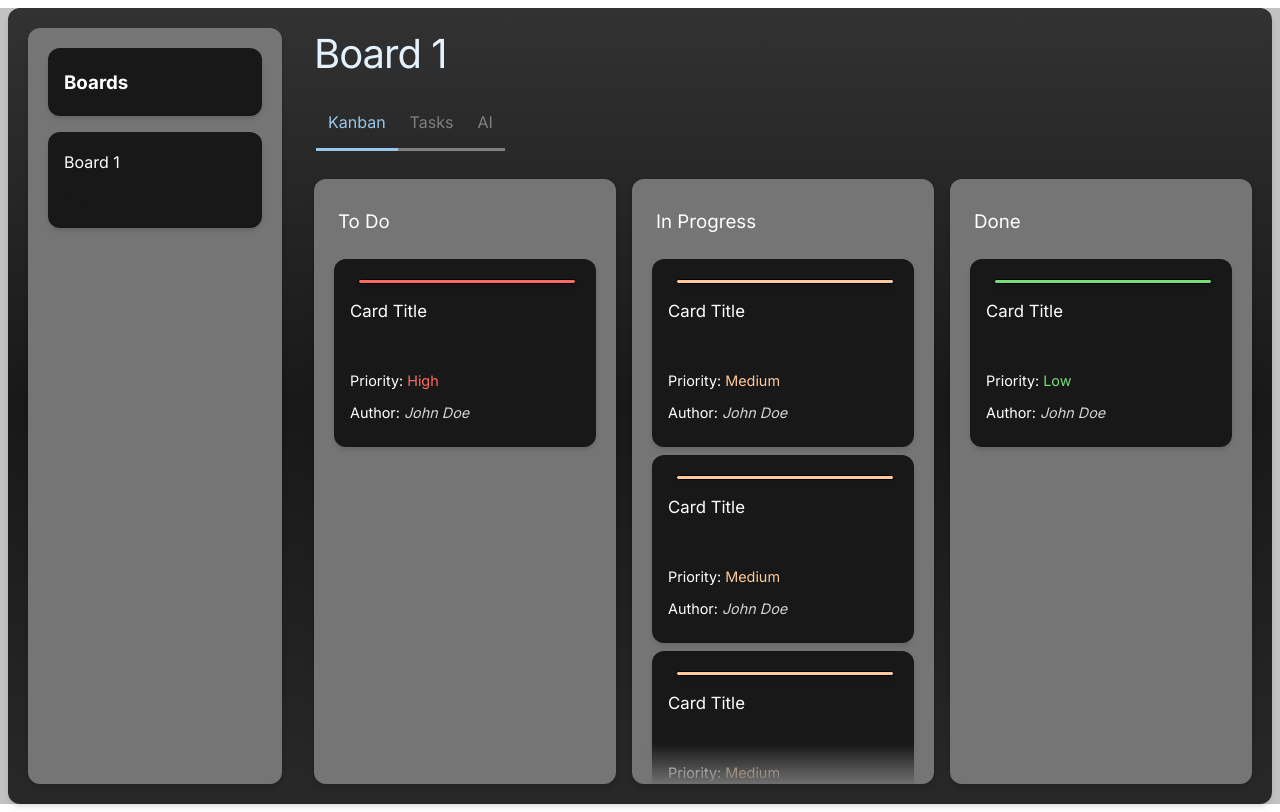
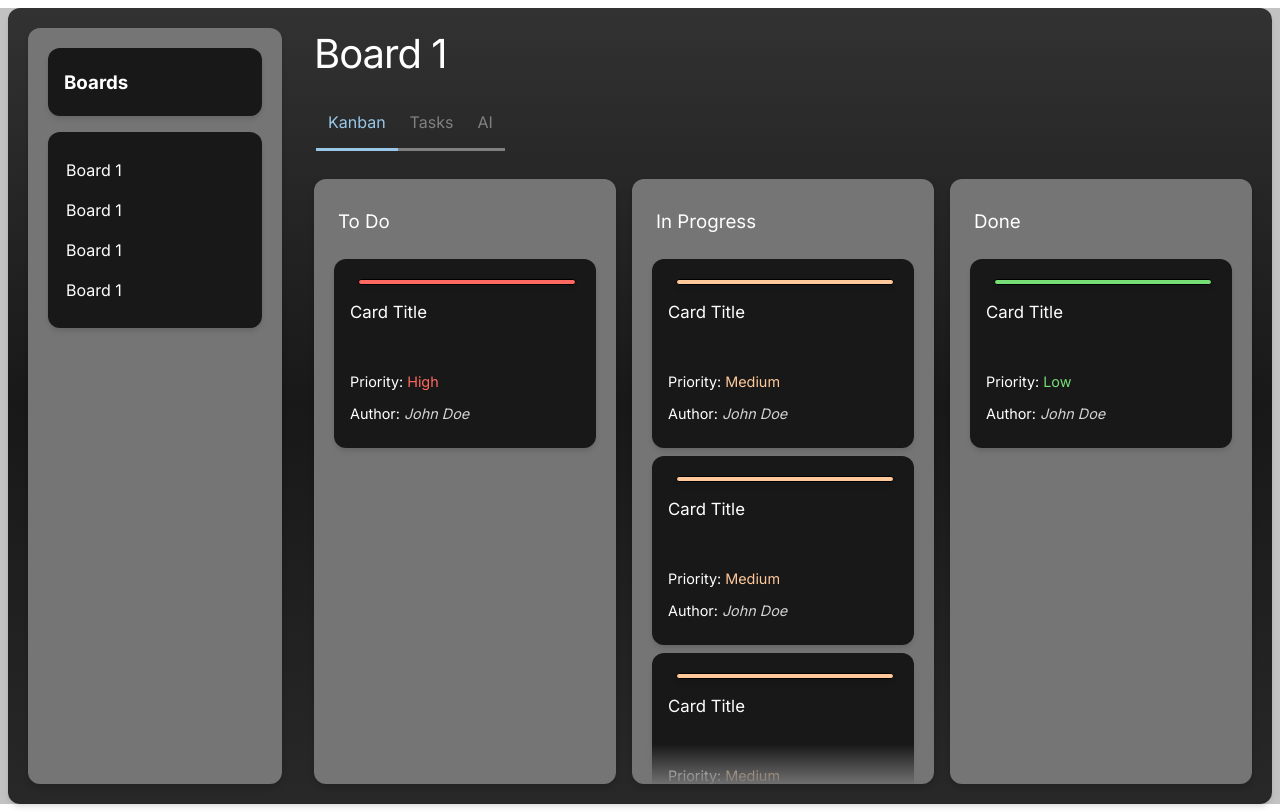
Before and after one commit to joelhenwang/kanban-board-poc, a React (Vite) app: page / in a window 1280 px wide. Built offline with nearby package versions, Linux system fonts and the light colour scheme.

Commit message:
1st prototype iteration done

```diff
--- a/src/BoardPage/components/Header.jsx
+++ b/src/BoardPage/components/Header.jsx
@@ -12,7 +12,7 @@ function Header({ board_title }) {
         marginTop: 12,
       }}
     >
-      <h1 style={{ color: "#e3f2fd", fontWeight: "normal" }}>{board_title}</h1>
+      <h1 style={{ color: "white", fontWeight: "normal" }}>{board_title}</h1>
       <br />
       <Menu />
       <br />
--- a/src/BoardPage/components/MenuOption.jsx
+++ b/src/BoardPage/components/MenuOption.jsx
@@ -1,8 +1,16 @@
 function MenuOption({ title, selected = false }) {
   const selectedTextColor = selected ? { color: "#99c7e8" } : { color: "grey" };
   const selectedBorderColor = selected
-    ? { borderBottom: "3px solid #99c7e8", padding: "0px 12px" }
-    : { borderBottom: "3px solid grey", padding: "0px 12px" };
+    ? {
+        borderBottom: "3px solid #99c7e8",
+        padding: "0px 12px",
+        cursor: "normal",
+      }
+    : {
+        borderBottom: "3px solid grey",
+        padding: "0px 12px",
+        cursor: "pointer",
+      };
 
   return (
     <div style={selectedBorderColor}>
--- /dev/null
+++ b/src/components/Sidebar/BoardOption.jsx
@@ -0,0 +1,30 @@
+import Box from "../ui/Box";
+import { useState } from "react";
+
+function BoardOption({ title, selected }) {
+  const [isHovered, setIsHovered] = useState(false);
+
+  return (
+    <div
+      onMouseEnter={() => setIsHovered(true)}
+      onMouseLeave={() => setIsHovered(false)}
+    >
+      <Box
+        color="white"
+        border="none"
+        padding="6px 8px"
+        borderRadius="8px"
+        margin="4px 0px"
+        backgroundColor={isHovered ? "#86a1b5" : "transparent"}
+        transition={isHovered ? "background-color 0.2s ease-in-out" : ""}
+        boxShadow={isHovered ? "0 8px 16px rgba(0, 0, 0, 0.3)" : ""}
+      >
+        <p style={{ fontWeight: selected ? "bold" : "lighter", margin: "2px" }}>
+          {title}
+        </p>
+      </Box>
+    </div>
+  );
+}
+
+export default BoardOption;
--- a/src/components/Sidebar/Sidebar.jsx
+++ b/src/components/Sidebar/Sidebar.jsx
@@ -1,5 +1,6 @@
 import react from "react";
 import Box from "../ui/Box";
+import BoardOption from "./BoardOption";
 
 function Sidebar() {
   const options = ["boards", "tasks"];
@@ -16,10 +17,13 @@ function Sidebar() {
         <h3 style={{ color: "white" }}>Boards</h3>
       </Box>
 
-      <Box border="none" backgroundColor="#181818" padding="4px 16px">
-        <p style={{ color: "white" }}>Board 1</p>
-        <p>Board 2</p>
+      <Box border="none" backgroundColor="#181818" padding="16px 8px">
+        <BoardOption title="Board 1" />
+        <BoardOption title="Board 1" />
+        <BoardOption title="Board 1" />
+        <BoardOption title="Board 1" />
       </Box>
+
       <div>{/* User profile */}</div>
     </Box>
   );
--- a/src/components/ui/Card.css
+++ b/src/components/ui/Card.css
@@ -9,5 +9,5 @@
 
 .card-container:hover {
     /* Hover state */
-    transform: translateY(-4px) scale(1.02);
+    transform: translateY(-3px) scale(1.0125);
 }
--- a/src/components/ui/Card.jsx
+++ b/src/components/ui/Card.jsx
@@ -28,7 +28,7 @@ function Card({ title, prio, data = {} }) {
   return (
     <div className="card-container">
       <Box backgroundColor="#181818" borderStyle="none" paddingLeft="16px">
-        <Box height="3px" padding="0" backgroundColor={prioStyle.color}></Box>
+        <Box height="4px" padding="0" backgroundColor={prioStyle.color}></Box>
         <h3
           style={{ color: "white", fontWeight: "lighter", fontSize: "1.05rem" }}
         >
--- a/src/index.css
+++ b/src/index.css
@@ -62,7 +62,28 @@ body {
         background-color 0.3s ease,
         color 0.3s ease; /* Smooth transition */
 }
+* {
+    scrollbar-width: thin;
+    scrollbar-color: #4a4a4a transparent;
+}
 
+*::-webkit-scrollbar {
+    width: 8px;
+    height: 8px;
+}
+
+*::-webkit-scrollbar-track {
+    background: transparent;
+}
+
+*::-webkit-scrollbar-thumb {
+    background: #4a4a4a;
+    border-radius: 4px;
+}
+
+*::-webkit-scrollbar-thumb:hover {
+    background: #666666;
+}
 a {
     font-weight: 500;
     color: #646cff;
```
